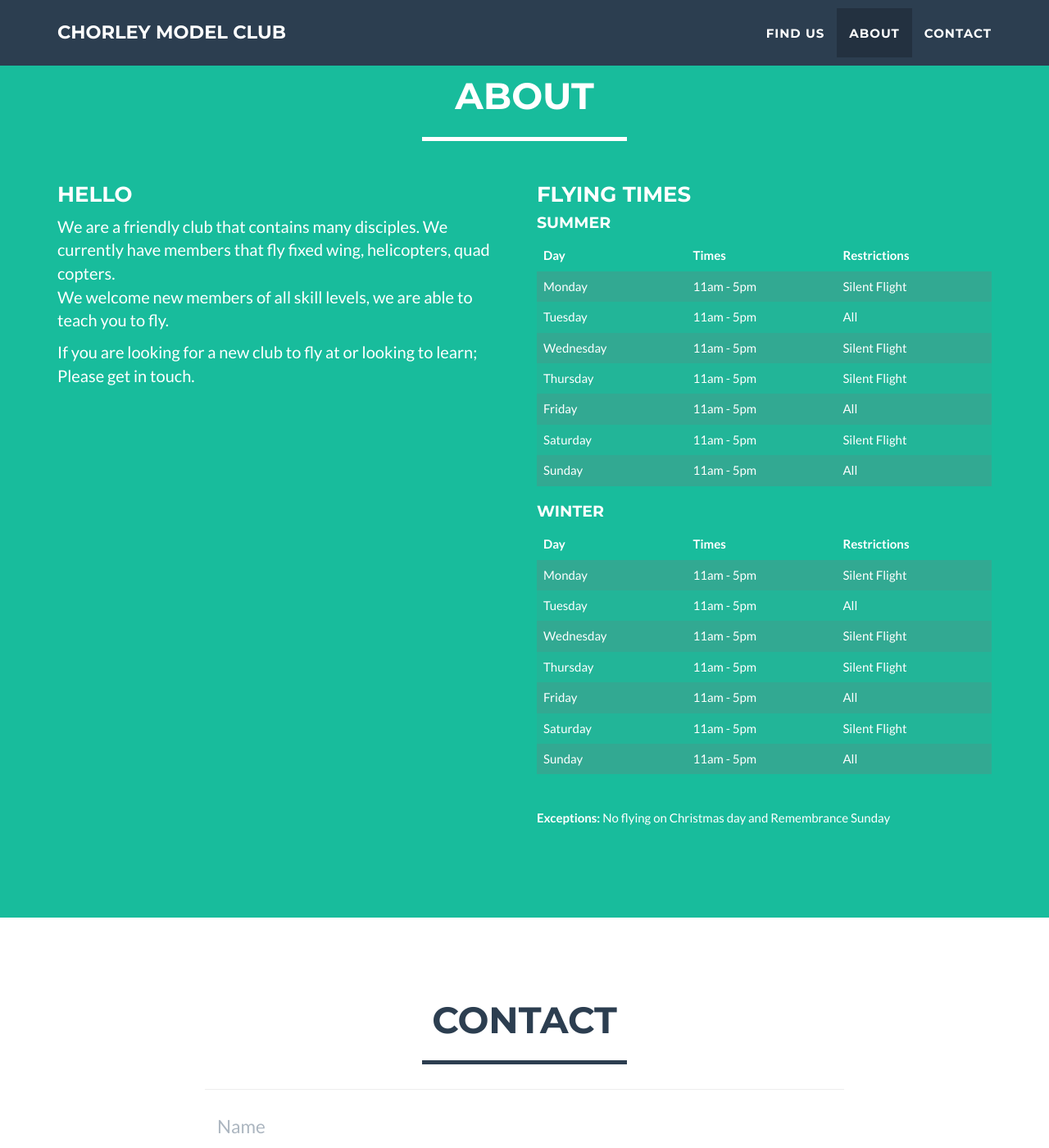
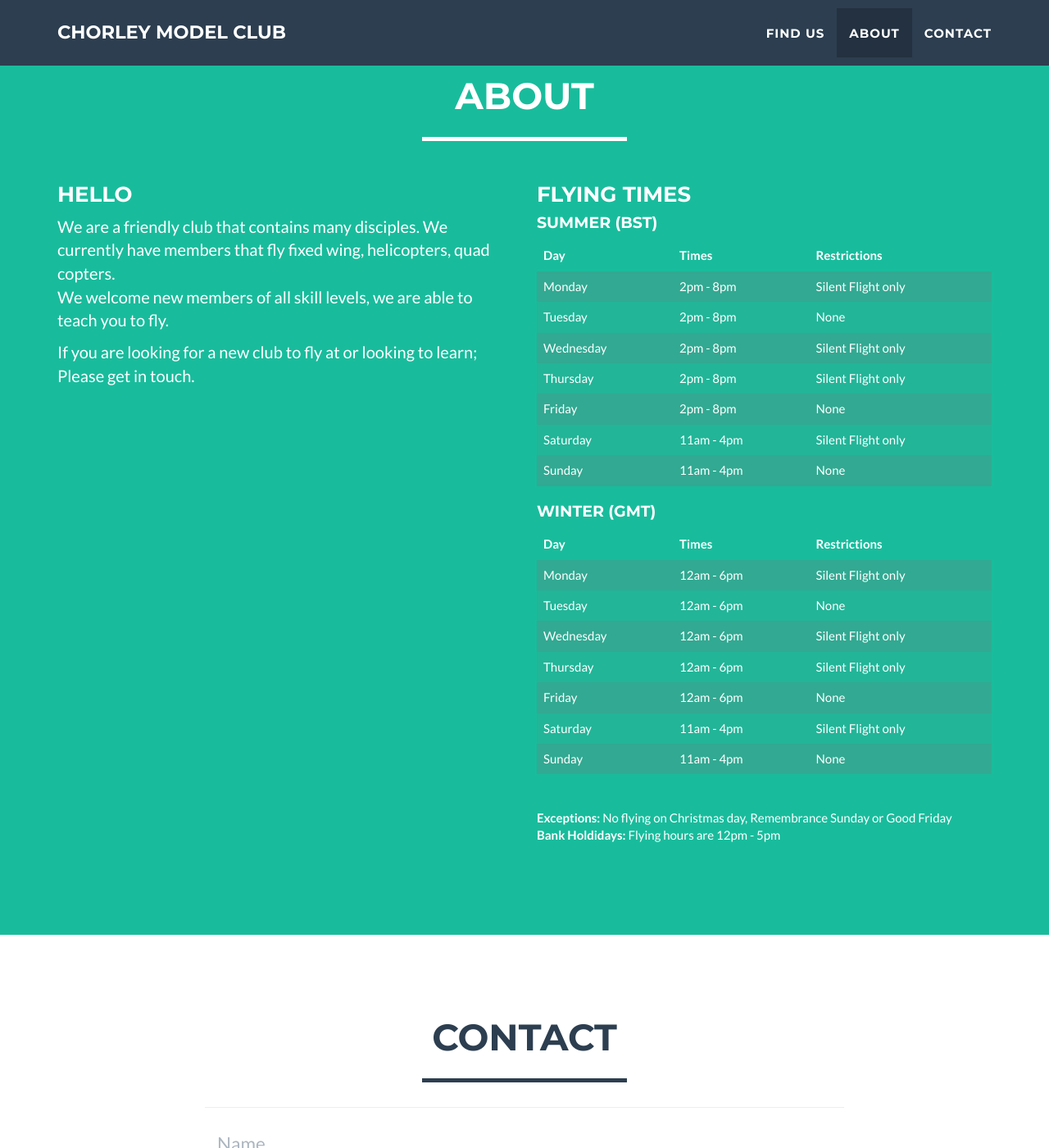
Before and after one commit to ShaneEgan/chorleymac, a Jekyll site: the page built from index.html, in a window 1280 px wide and 1400 px high, scrolled down 1700 px. Shown: the whole window at 82% size. Built offline with Jekyll 4.4.1, drawn with Linux system fonts in a browser that asks for light colours.

Commit message:
Updated flying times

```diff
--- a/_includes/about.html
+++ b/_includes/about.html
@@ -18,7 +18,7 @@
                 <div class="col-lg-6">
                     <h3>Flying Times</h3>
 
-                    <h4>Summer</h4>
+                    <h4>Summer (BST)</h4>
                     <table class="table table-striped">
                         <thead>
                         <tr>
@@ -30,44 +30,44 @@
                         <tbody>
                         <tr>
                             <td>Monday</td>
-                            <td>11am - 5pm</td>
-                            <td>Silent Flight</td>
+                            <td>2pm - 8pm</td>
+                            <td>Silent Flight only</td>
                         </tr>
                         <tr>
                             <td>Tuesday</td>
-                            <td>11am - 5pm</td>
-                            <td>All</td>
+                            <td>2pm - 8pm</td>
+                            <td>None</td>
                         </tr>
                         <tr>
                             <td>Wednesday</td>
-                            <td>11am - 5pm</td>
-                            <td>Silent Flight</td>
+                            <td>2pm - 8pm</td>
+                            <td>Silent Flight only</td>
                         </tr>
                         <tr>
                             <td>Thursday</td>
-                            <td>11am - 5pm</td>
-                            <td>Silent Flight</td>
+                            <td>2pm - 8pm</td>
+                            <td>Silent Flight only</td>
                         </tr>
                         <tr>
                             <td>Friday</td>
-                            <td>11am - 5pm</td>
-                            <td>All</td>
+                            <td>2pm - 8pm</td>
+                            <td>None</td>
                         </tr>
                         <tr>
                             <td>Saturday</td>
-                            <td>11am - 5pm</td>
-                            <td>Silent Flight</td>
+                            <td>11am - 4pm</td>
+                            <td>Silent Flight only</td>
                         </tr>
                         <tr>
                             <td>Sunday</td>
-                            <td>11am - 5pm</td>
-                            <td>All</td>
+                            <td>11am - 4pm</td>
+                            <td>None</td>
                         </tr>
                         </tbody>
                     </table>
 
 
-                    <h4>Winter</h4>
+                    <h4>Winter (GMT)</h4>
                     <table class="table table-striped">
                         <thead>
                         <tr>
@@ -79,43 +79,44 @@
                         <tbody>
                         <tr>
                             <td>Monday</td>
-                            <td>11am - 5pm</td>
-                            <td>Silent Flight</td>
+                            <td>12am - 6pm</td>
+                            <td>Silent Flight only</td>
                         </tr>
                         <tr>
                             <td>Tuesday</td>
-                            <td>11am - 5pm</td>
-                            <td>All</td>
+                            <td>12am - 6pm</td>
+                            <td>None</td>
                         </tr>
                         <tr>
                             <td>Wednesday</td>
-                            <td>11am - 5pm</td>
-                            <td>Silent Flight</td>
+                            <td>12am - 6pm</td>
+                            <td>Silent Flight only</td>
                         </tr>
                         <tr>
                             <td>Thursday</td>
-                            <td>11am - 5pm</td>
-                            <td>Silent Flight</td>
+                            <td>12am - 6pm</td>
+                            <td>Silent Flight only</td>
                         </tr>
                         <tr>
                             <td>Friday</td>
-                            <td>11am - 5pm</td>
-                            <td>All</td>
+                            <td>12am - 6pm</td>
+                            <td>None</td>
                         </tr>
                         <tr>
                             <td>Saturday</td>
-                            <td>11am - 5pm</td>
-                            <td>Silent Flight</td>
+                            <td>11am - 4pm</td>
+                            <td>Silent Flight only</td>
                         </tr>
                         <tr>
                             <td>Sunday</td>
-                            <td>11am - 5pm</td>
-                            <td>All</td>
+                            <td>11am - 4pm</td>
+                            <td>None</td>
                         </tr>
                         </tbody>
                     </table>
 
-                    <br><b>Exceptions:</b> No flying on Christmas day and Remembrance Sunday</p>
+                    <br><b>Exceptions:</b> No flying on Christmas day, Remembrance Sunday or Good Friday <br>
+                    <b>Bank Holdidays:</b> Flying hours are 12pm - 5pm </p>
 
                 </div>
             </div>
```
